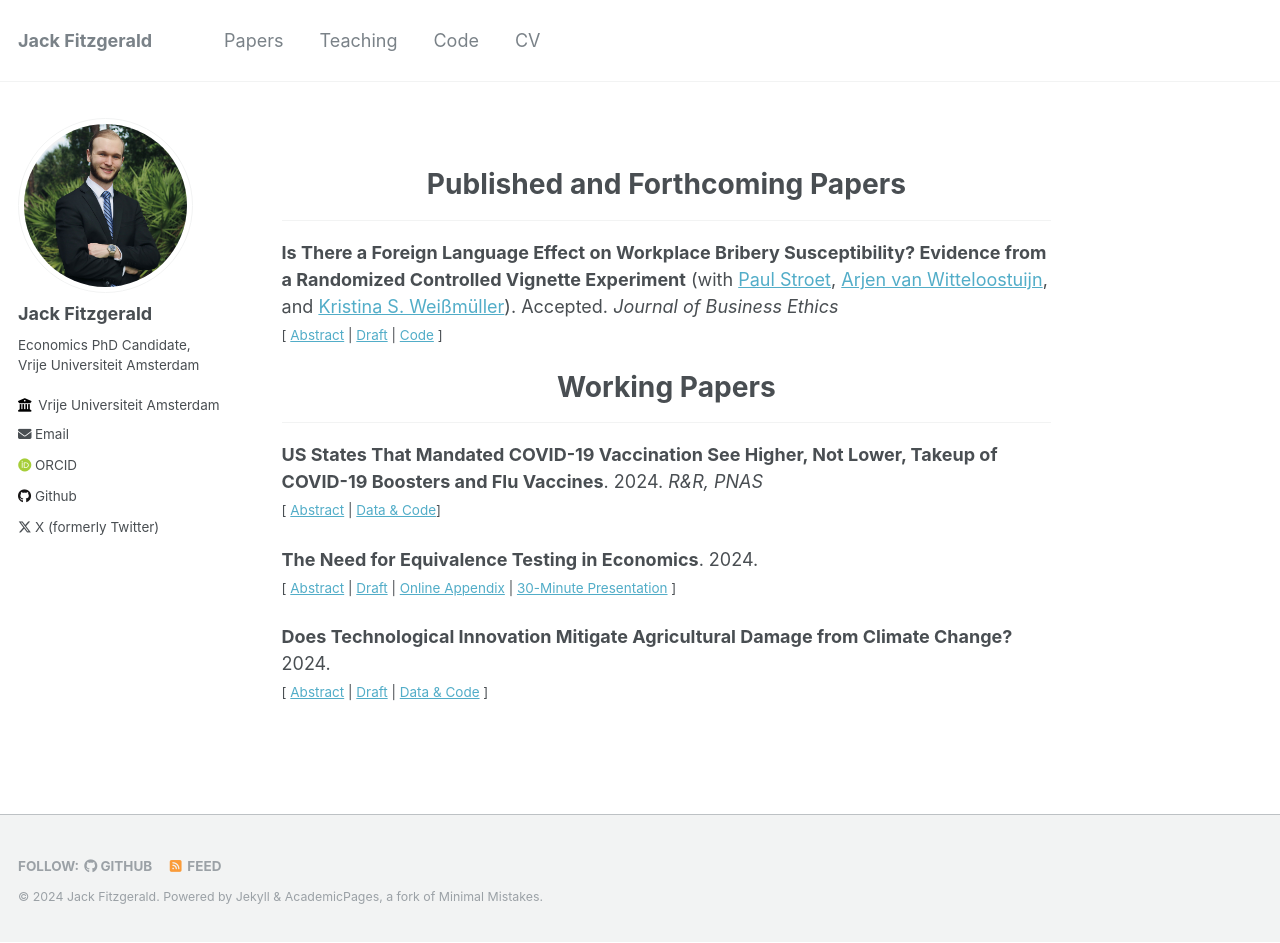
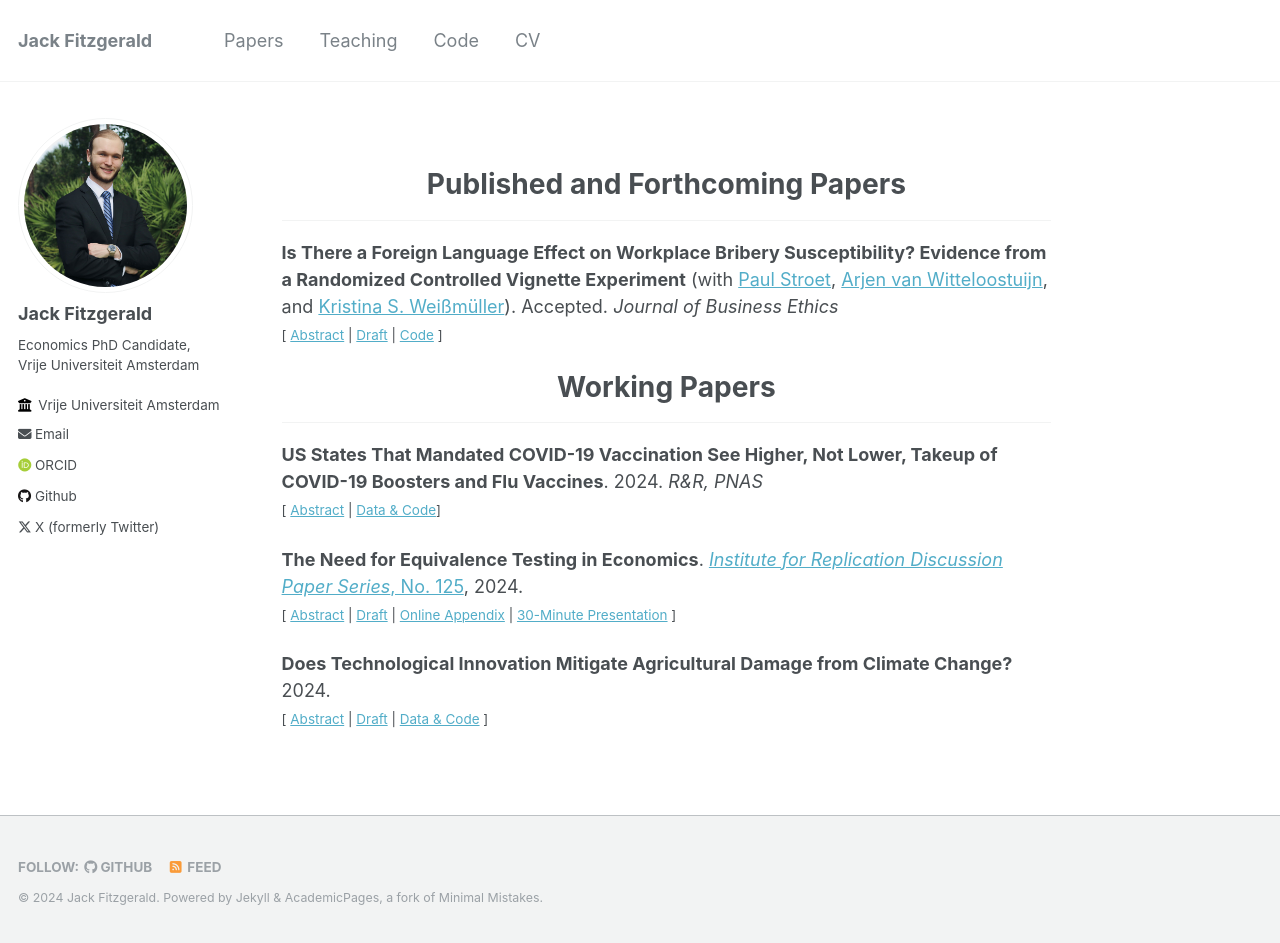
Before and after one commit to jack-fitzgerald/jack-fitzgerald.github.io, a Jekyll site: the page built from _pages/papers.md, in a window 1280 px wide and 943 px high. Built offline with Jekyll 4.4.1, drawn with Linux system fonts in a browser that asks for light colours; some web fonts are replaced.

Commit message:
Update papers.md

```diff
--- a/_pages/papers.md
+++ b/_pages/papers.md
@@ -30,7 +30,7 @@ Rains & Richards (2024, <i>PNAS</i>) find that compared to US states that instit
 
 </small><br><br/></div>
 
-**The Need for Equivalence Testing in Economics**. 2024. <br/>
+**The Need for Equivalence Testing in Economics**. [<i>Institute for Replication Discussion Paper Series</i>, No. 125](https://www.econstor.eu/handle/10419/296190), 2024. <br/>
 <small>[ <a href="#/" onclick="visib('equiv-test')">Abstract</a> | [Draft](https://jack-fitzgerald.github.io/files/The_Need_for_Equivalence_Testing_in_Economics.pdf) | [Online Appendix](https://jack-fitzgerald.github.io/files/The_Need_for_Equivalence_Testing_in_Economics_Online_Appendix.pdf) | [30-Minute Presentation](https://youtu.be/ltkuhpcH9mA) ] </small>
 
 <div id="equiv-test" style="display: none; text-align: justify; line-height: 1.2" ><small>
```
